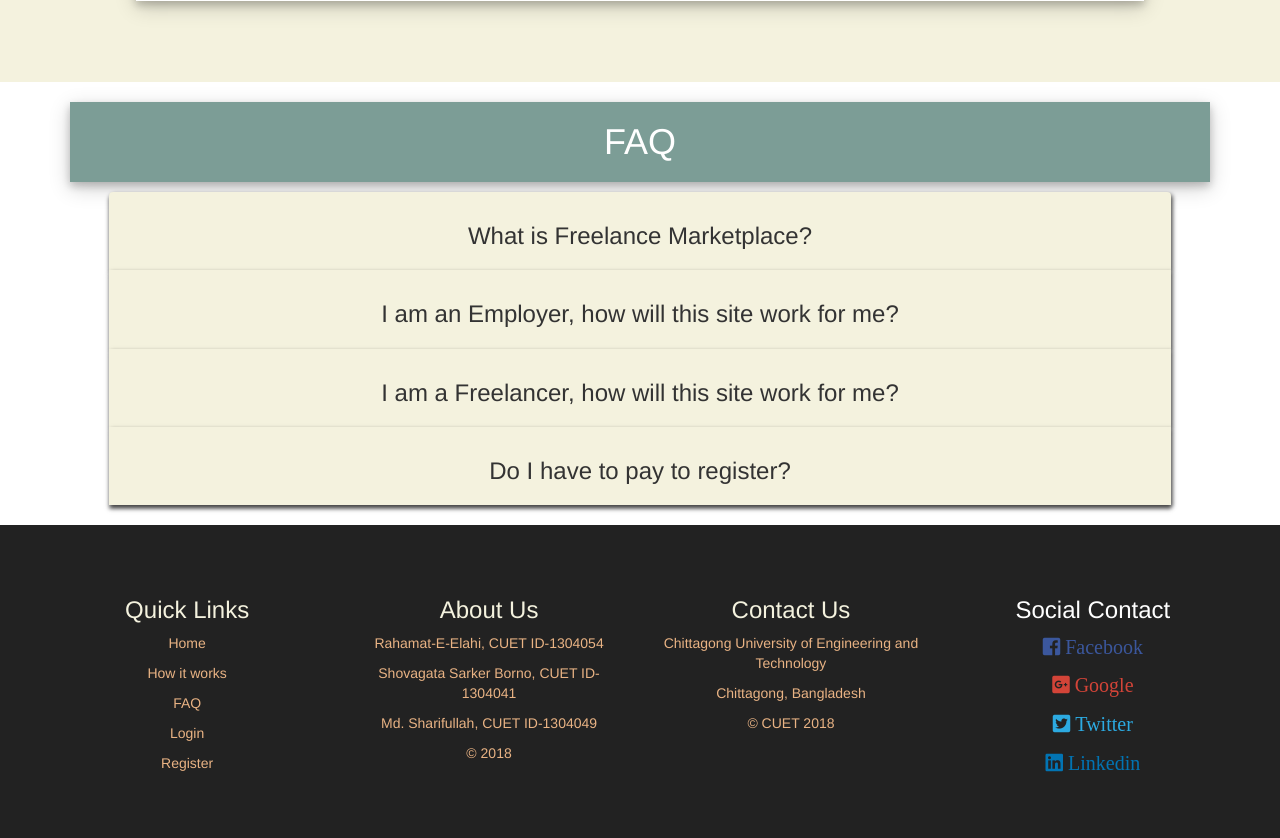
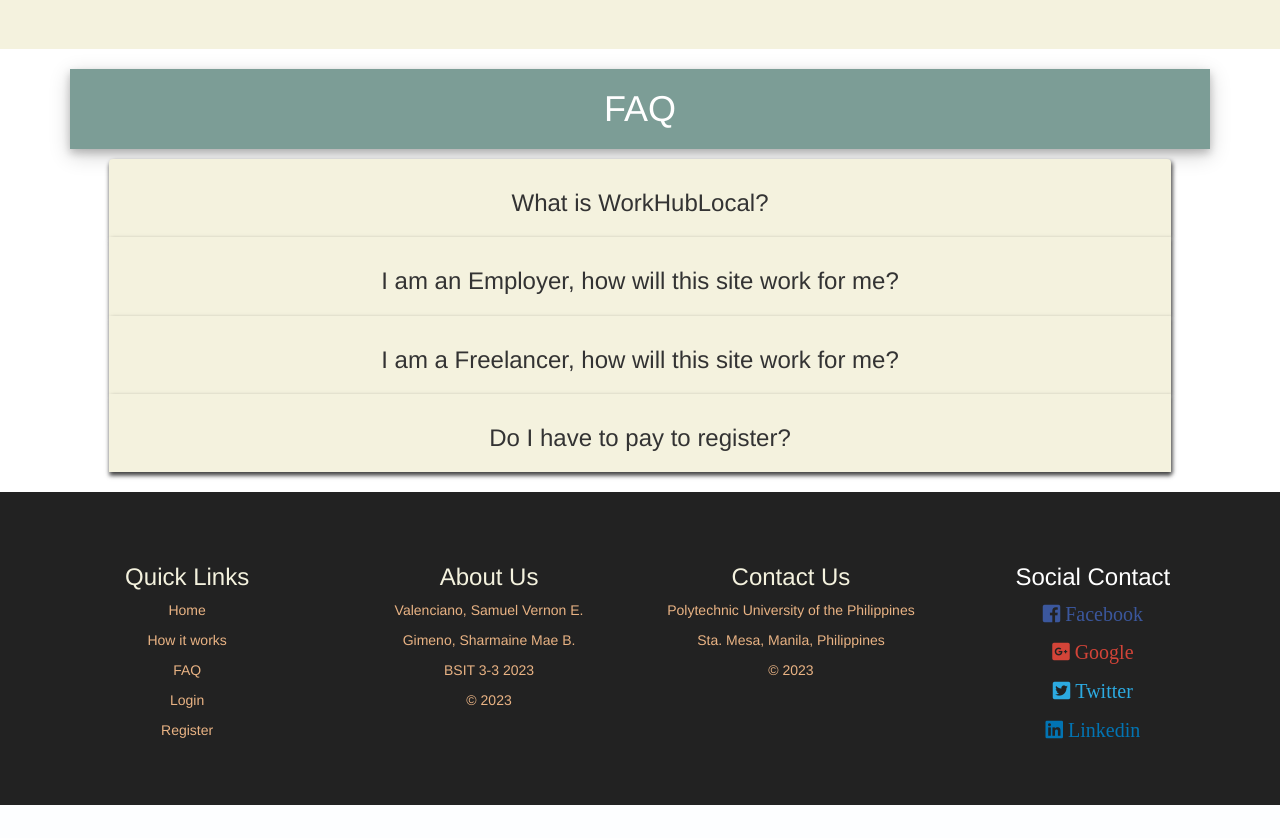
Before and after one commit to SaVerVale/freelance, a PHP site: page / in a window 1280 px wide. Shown: the part 3263-4101 px from the top of the page. After the commit the page ends 4068 px from the top, so only its background shows below. Run offline with PHP 8.4, Linux system fonts and the light colour scheme.

Commit message:
Landing Page Edit
Favicon
Header
WorkHubLocal
Footer

```diff
--- a/index.php
+++ b/index.php
@@ -18,12 +18,13 @@ if (isset($_SESSION["Username"])) {
 <html>
 
 <head>
-	<title>Freelance Marketplace</title>
+	<title>WorkHubLocal</title>
 	<meta charset="utf-8">
 	<meta name="viewport" content="width=device-width, initial-scale=1">
 	<link rel="stylesheet" type="text/css" href="bootstrap/css/bootstrap.min.css">
 	<link rel="stylesheet" type="text/css" href="bootstrap/css/bootstrap-theme.min.css">
 	<link rel="stylesheet" type="text/css" href="awesome/css/fontawesome-all.min.css">
+	<link rel="icon" href="image/whl.png">
 
 	<!-- Delete this -->
 	<!-- <meta name="viewport" content="width=device-width, user-scalable=no, initial-scale=1.0, maximum-scale=1.0, minimum-scale=1.0"><link rel='stylesheet' href='https://cdn.jsdelivr.net/npm/bootstrap@4.6.1/dist/css/bootstrap.min.css'>
@@ -67,7 +68,7 @@ if (isset($_SESSION["Username"])) {
 					<span class="icon-bar"></span>
 					<span class="icon-bar"></span>
 				</button>
-				<img src="image/ssjmlogo.png" class="navbar-brand"> <a href="index.php" class="navbar-brand" style="color: #F4F2DE;"> Small Scale Job Marketplace</a>
+				<img src="image/whl.png" class="navbar-brand"> <a href="index.php" class="navbar-brand" style="color: #F4F2DE;"> WorkHubLocal</a>
 			</div>
 			<div class="collapse navbar-collapse" id="navbar-collapse">
 				<a href="loginReg.php" class="btn btn-info navbar-btn navbar-right">Register</a>
@@ -123,9 +124,9 @@ if (isset($_SESSION["Username"])) {
 		<div class="col-lg-4">
 			<div class="jumbotron">
 				<div class="container text-center">
-					<h2>Small Scale Job Marketplace</h2>
-					<img src="image/ssjmlogo.png" width="188.16" height="151.68">
-					<p style="text-align: justify;">Unlock a world of local opportunities and take your career to new heights with our Small Scale Job Marketplace, connecting job seekers and freelancers with the best local opportunities for success</p>
+					<h2>WorkHubLocal</h2>
+					<img src="image/whl.png" width="188.16" height="151.68">
+					<p style="text-align: justify;">Unlock a world of local opportunities and take your career to new heights with our WorkHubLocal: Small Scale Job Marketplace, connecting job seekers and freelancers with the best local opportunities for success</p>
 					<a href="loginReg.php" class="btn btn-warning btn-lg">It's Free!! Join Now!!!</a>
 					<p></p>
 					<div class="btn-group">
@@ -389,14 +390,14 @@ if (isset($_SESSION["Username"])) {
 		<div class="btn-group-vertical">
 
 			<button type="button" class="btn btn-custom btn-lg" data-toggle="collapse" data-target="#demo" style="width: 1062px; background-color: #F4F2DE; box-shadow: 2px 2px 4px rgba(0, 0, 0.5, 0.5), 0px 4px 4px rgba(0, 0, 0.5, 0.5);">
-				<h3>What is Freelance Marketplace?</h3>
+				<h3>What is WorkHubLocal?</h3>
 			</button>
 
 
 
 			<div id="demo" class="collapse">
 				<div class="card" style="padding:20px 40px 20px 40px; width: 1062px;  box-shadow: 2px 2px 4px rgba(0, 0, 0.5, 0.5), 0px 4px 4px rgba(0, 0, 0.5, 0.5);">
-					<h4 style="text-align: justify;">Freelance marketplace is an online outsourcing platform that puts employers and businesses in contact with a global network of freelancers. Any member can post a project, whether a short- or long-term job, and choose from skilled freelancers who offer bid proposals with rate for completing the work. It's a mutually beneficial arrangement. <br> <br>Employers can have their pick of thousands of freelancers who have the exact skills needed to get the job done, without undertaking the expense and commitment of hiring full-time employees in person. Freelancers can tap into a readily available source of constant part-time and full-time work opportunities from employers who are specifically seeking them out.</h4>
+					<h4 style="text-align: justify;">WorkHubLocal is an online outsourcing platform that puts employers and businesses in contact with a global network of freelancers. Any member can post a project, whether a short- or long-term job, and choose from skilled freelancers who offer bid proposals with rate for completing the work. It's a mutually beneficial arrangement. <br> <br>Employers can have their pick of thousands of freelancers who have the exact skills needed to get the job done, without undertaking the expense and commitment of hiring full-time employees in person. Freelancers can tap into a readily available source of constant part-time and full-time work opportunities from employers who are specifically seeking them out.</h4>
 				</div>
 			</div>
 
@@ -430,7 +431,7 @@ if (isset($_SESSION["Username"])) {
 
 			<div id="demo3" class="collapse">
 				<div class="card" style="padding:20px 40px 20px 40px; width: 1062px;  box-shadow: 2px 2px 4px rgba(0, 0, 0.5, 0.5), 0px 4px 4px rgba(0, 0, 0.5, 0.5);">
-					<h4 style="text-align: justify;">No. Freelance marketplace is absolutely free to register and explore the posted job offers, freelancers and employers.</h4>
+					<h4 style="text-align: justify;">No. WorkHubLocal is absolutely free to register and explore the posted job offers, freelancers and employers.</h4>
 				</div>
 			</div>
 		</div>
@@ -451,16 +452,16 @@ if (isset($_SESSION["Username"])) {
 			</div>
 			<div class="col-lg-3">
 				<h3 style="color: #F4F2DE;">About Us</h3>
-				<p style="color: #E9B384;">Rahamat-E-Elahi, CUET ID-1304054</p>
-				<p style="color: #E9B384;">Shovagata Sarker Borno, CUET ID-1304041</p>
-				<p style="color: #E9B384;">Md. Sharifullah, CUET ID-1304049</p>
-				<p style="color: #E9B384;">&copy 2018</p>
+				<p style="color: #E9B384;">Valenciano, Samuel Vernon E.</p>
+				<p style="color: #E9B384;">Gimeno, Sharmaine Mae B.</p>
+				<p style="color: #E9B384;">BSIT 3-3 2023</p>
+				<p style="color: #E9B384;">&copy 2023</p>
 			</div>
 			<div class="col-lg-3">
 				<h3 style="color: #F4F2DE;">Contact Us</h3>
-				<p style="color: #E9B384;">Chittagong University of Engineering and Technology</p>
-				<p style="color: #E9B384;">Chittagong, Bangladesh</p>
-				<p style="color: #E9B384;">&copy CUET 2018</p>
+				<p style="color: #E9B384;">Polytechnic University of the Philippines</p>
+				<p style="color: #E9B384;">Sta. Mesa, Manila, Philippines</p>
+				<p style="color: #E9B384;">&copy 2023</p>
 			</div>
 			<div class="col-lg-3">
 				<h3>Social Contact</h3>
```
Also changed, not shown: loginReg.php (+10 -9 lines), image/whl.png (added).
